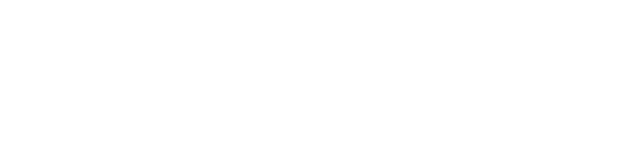
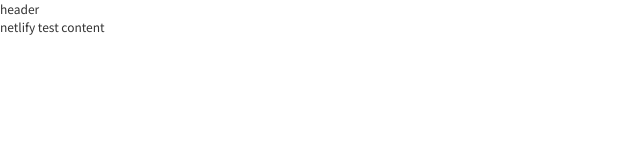
Before and after one commit to 2m-github/netlify, a plain HTML site: page src/index.html in a window 1280 px wide. Shown: the whole page, without its empty margins (0-640 px from the left). Drawn offline with nearby package versions, Linux system fonts and the light colour scheme.

Commit message:
index.html add text

```diff
--- a/src/index.html
+++ b/src/index.html
@@ -23,14 +23,14 @@
 
 		<!--head-->
 		<header id="head">
-
+			header
 		</header>
 		<!--head end-->
 
 		<!--container-->
 		<div id="container">
 
-
+				netlify test content
 		</div>
 
 		<!--container end-->
```
